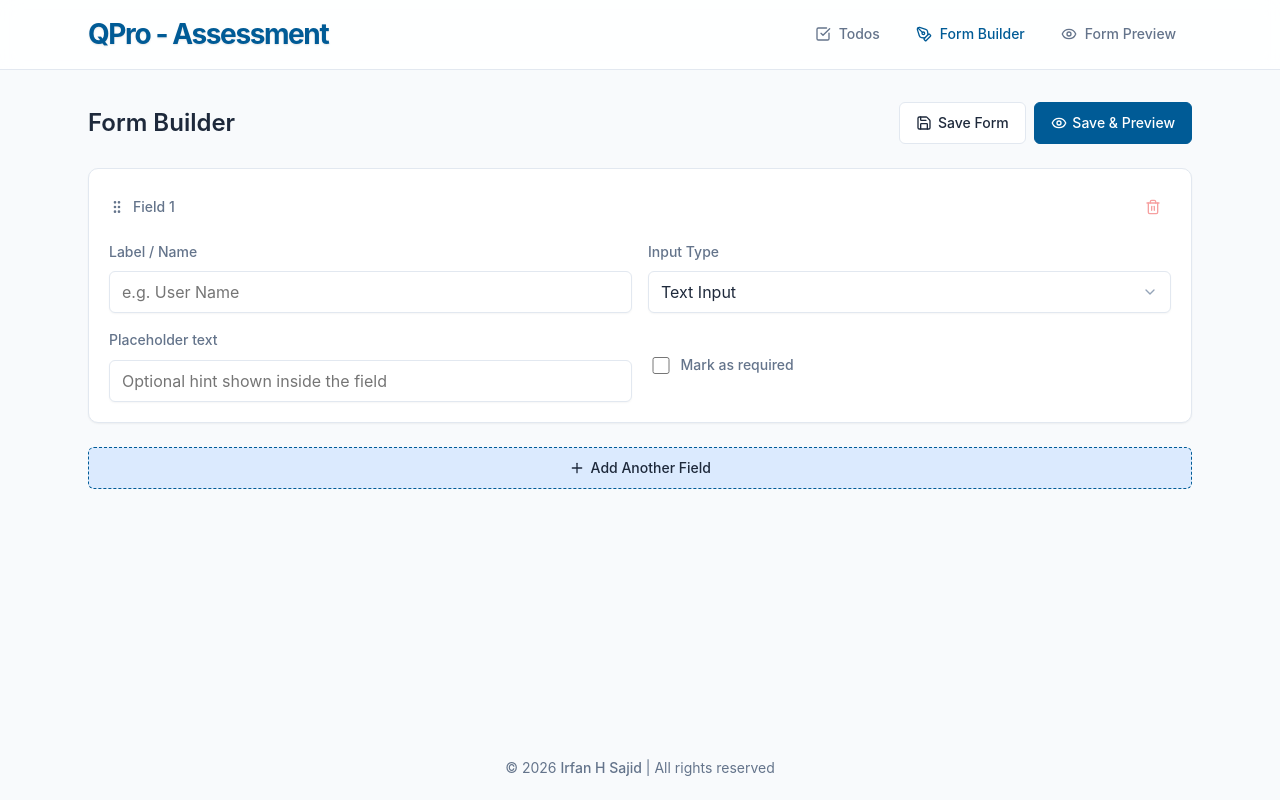
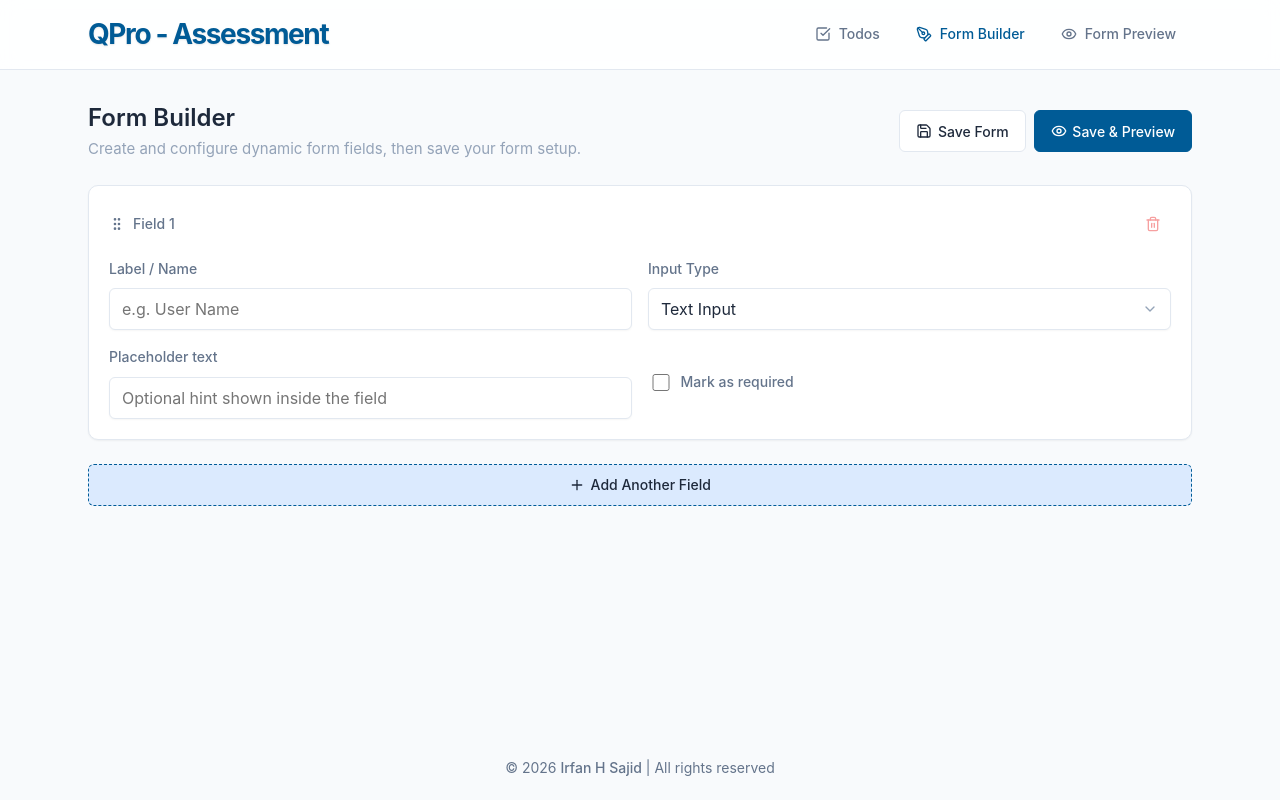
Before and after one commit to irfanhsajid/T-F-Builder-Task-Q.Pro, a React (Vite) app: page /form-builder in a window 1280 px wide. Built offline with nearby package versions, Linux system fonts and the light colour scheme; the HTML template or start-up script is replaced by a standard one.

Commit message:
feat(pages): add page metadata and descriptions for FormBuilder, FormPreview, and TodoList components

```diff
--- /dev/null
+++ b/src/hooks/usePageMetadata.ts
@@ -0,0 +1,28 @@
+import { useEffect } from "react";
+
+type PageMetadata = {
+  title: string;
+  description: string;
+};
+
+const DESCRIPTION_META_SELECTOR = "meta[name='description']";
+
+const usePageMetadata = ({ title, description }: PageMetadata) => {
+  useEffect(() => {
+    document.title = title;
+
+    let descriptionMeta = document.querySelector<HTMLMetaElement>(
+      DESCRIPTION_META_SELECTOR,
+    );
+
+    if (!descriptionMeta) {
+      descriptionMeta = document.createElement("meta");
+      descriptionMeta.name = "description";
+      document.head.appendChild(descriptionMeta);
+    }
+
+    descriptionMeta.content = description;
+  }, [title, description]);
+};
+
+export default usePageMetadata;
--- a/src/pages/FormBuilder.tsx
+++ b/src/pages/FormBuilder.tsx
@@ -1,10 +1,19 @@
 import { useNavigate } from "react-router-dom";
 import { Plus, Eye, Save } from "lucide-react";
 import { useFormBuilder } from "@/hooks/useFormBuilder";
+import usePageMetadata from "@/hooks/usePageMetadata";
 import FieldEditor from "@/components/features/form-builder/FieldEditor";
 import styles from "@/styles/FormBuilder.module.css";
 
+const PAGE_DESCRIPTION =
+  "Create and configure dynamic form fields, then save your form setup.";
+
 const FormBuilderPageContainer = () => {
+  usePageMetadata({
+    title: "Form Builder | Todo & Form Builder",
+    description: PAGE_DESCRIPTION,
+  });
+
   const navigate = useNavigate();
   const {
     fields,
@@ -23,7 +32,10 @@ const FormBuilderPageContainer = () => {
   return (
     <div className={styles.page}>
       <div className={styles.header}>
-        <h1 className={styles.title}>Form Builder</h1>
+        <div className={styles.titleGroup}>
+          <h1 className={styles.title}>Form Builder</h1>
+          <p className={styles.pageDescription}>{PAGE_DESCRIPTION}</p>
+        </div>
         <div className={styles.actions}>
           <button
             type="button"
--- a/src/pages/FormPreview.tsx
+++ b/src/pages/FormPreview.tsx
@@ -3,6 +3,7 @@ import { useNavigate } from "react-router-dom";
 import { ArrowLeft, Send } from "lucide-react";
 import type { FormField } from "@/types/form-builder";
 import { loadFormConfig } from "@/lib/utils";
+import usePageMetadata from "@/hooks/usePageMetadata";
 import {
   INVALID_EMAIL_MSG,
   INVALID_PHONE_MSG,
@@ -14,6 +15,8 @@ import FormSubmitResult from "@/components/features/form-builder/FormSubmitResul
 import styles from "@/styles/FormBuilder.module.css";
 
 const REQUIRED_MSG = "This field is required";
+const PAGE_DESCRIPTION =
+  "Preview and submit the saved dynamic form with built-in validation.";
 
 function isRequiredFieldEmpty(
   field: FormField,
@@ -42,6 +45,11 @@ function buildInitialValues(
 }
 
 const FormPreviewPageContainer = () => {
+  usePageMetadata({
+    title: "Form Preview | Todo & Form Builder",
+    description: PAGE_DESCRIPTION,
+  });
+
   const navigate = useNavigate();
   const [fields] = useState<FormField[]>(() => {
     const config = loadFormConfig();
@@ -127,7 +135,10 @@ const FormPreviewPageContainer = () => {
   return (
     <div className={`${styles.page} ${styles.pageWide}`}>
       <div className={styles.previewHeader}>
-        <h1 className={styles.title}>Form Preview</h1>
+        <div className={styles.titleGroup}>
+          <h1 className={styles.title}>Form Preview</h1>
+          <p className={styles.pageDescription}>{PAGE_DESCRIPTION}</p>
+        </div>
         {!submittedData && (
           <button
             type="button"
--- a/src/pages/TodoList.tsx
+++ b/src/pages/TodoList.tsx
@@ -5,12 +5,21 @@ import TodoFilters from "@/components/features/todos/TodoFilters";
 import TodoTable from "@/components/features/todos/TodoTable";
 import TodoTableSkeleton from "@/components/features/todos/TodoTableSkeleton";
 import TodoPagination from "@/components/features/todos/TodoPagination";
+import usePageMetadata from "@/hooks/usePageMetadata";
 import styles from "@/styles/Todo.module.css";
 
 /**
  * Container: server-side pagination & filters via JSONPlaceholder query params.
  */
+const PAGE_DESCRIPTION =
+  "Browse and filter paginated todos with user and completion filters.";
+
 const TodoListPageContainer = () => {
+  usePageMetadata({
+    title: "Todos | Todo & Form Builder",
+    description: PAGE_DESCRIPTION,
+  });
+
   const { filters, setFilters, resetFilters } = useTodoFilters();
   const {
     todos,
@@ -48,6 +57,7 @@ const TodoListPageContainer = () => {
     return (
       <div className={styles.page}>
         <h1 className={styles.title}>Todo List</h1>
+        <p className={styles.pageDescription}>{PAGE_DESCRIPTION}</p>
         <TodoTableSkeleton rows={skeletonRows} />
       </div>
     );
@@ -62,6 +72,7 @@ const TodoListPageContainer = () => {
   return (
     <div className={styles.page}>
       <h1 className={styles.title}>Todo List</h1>
+      <p className={styles.pageDescription}>{PAGE_DESCRIPTION}</p>
       <TodoFilters
         filters={filters}
         users={users}
--- a/src/styles/FormBuilder.module.css
+++ b/src/styles/FormBuilder.module.css
@@ -27,6 +27,18 @@
   font-size: 1.5rem;
   font-weight: 600;
   color: var(--text-primary);
+}
+
+.titleGroup {
+  display: flex;
+  flex-direction: column;
+  gap: 0.25rem;
+}
+
+.pageDescription {
+  margin: 0;
+  color: var(--text-muted);
+  font-size: 0.9375rem;
 }
 
 .actions {
--- a/src/styles/Todo.module.css
+++ b/src/styles/Todo.module.css
@@ -18,6 +18,13 @@
   font-size: 1.5rem;
   font-weight: 600;
   color: var(--text-primary);
+}
+
+.pageDescription {
+  margin-top: -0.75rem;
+  margin-bottom: 0;
+  color: var(--text-muted);
+  font-size: 0.9375rem;
 }
 
 .error {
```
